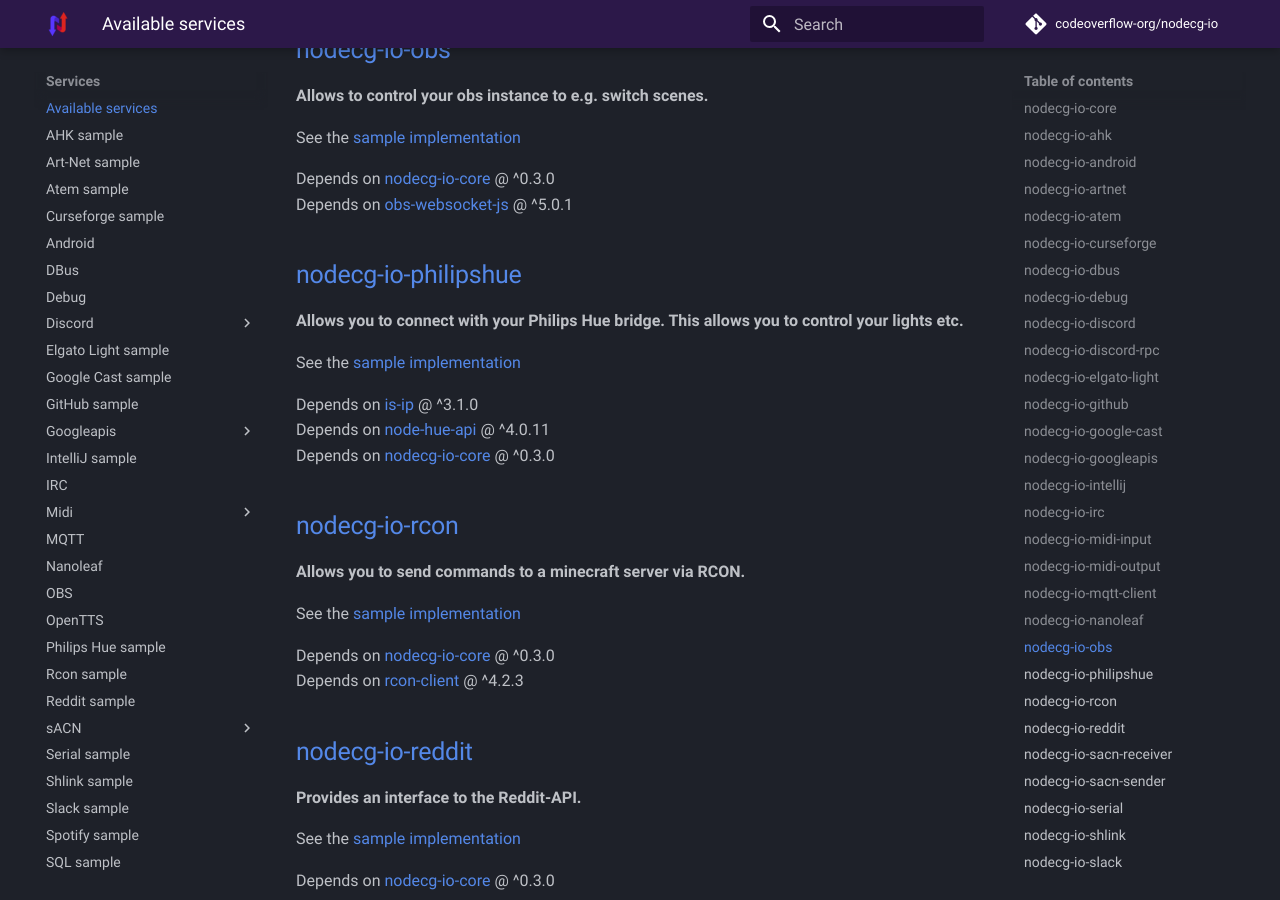
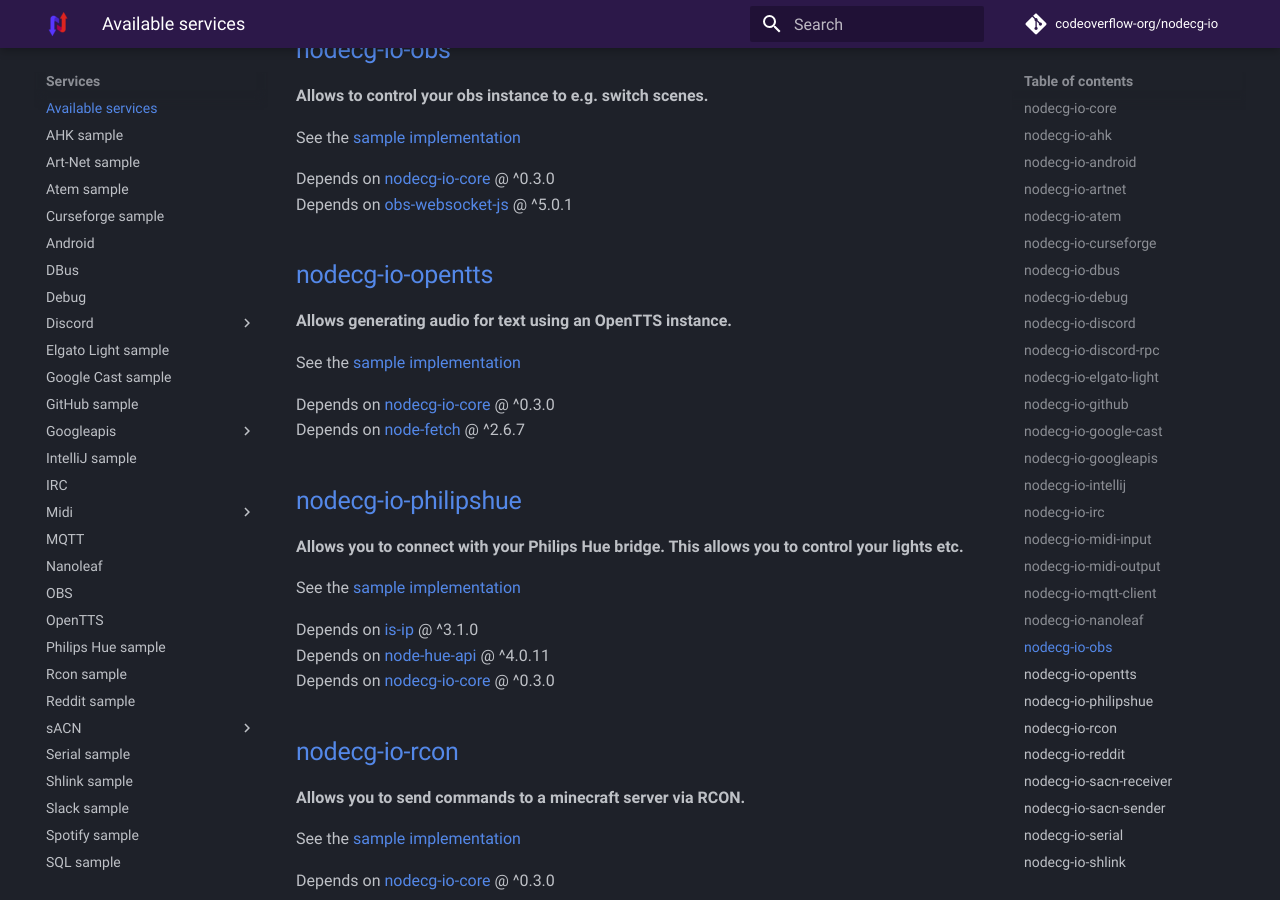
Before and after one commit to codeoverflow-org/nodecg-io-docs, an MkDocs documentation site: the page built from docs/services.md, in a window 1280 px wide and 900 px high, scrolled down 4943 px. Built offline with MkDocs 1.6.1 and Material for MkDocs 9.7.7, drawn with Linux system fonts in a browser that asks for light colours; comment, search, counter and statistics services are not loaded; the version menu is left out.

Commit message:
Update generated documentation (codeoverflow-org/nodecg-io@1b2a12d2a7012520c6f8c9fee7edeefdfb066beb)

```diff
--- a/docs/services.md
+++ b/docs/services.md
@@ -197,6 +197,15 @@
 
 Depends on [nodecg-io-core](https://github.com/codeoverflow-org/nodecg-io/tree/main/nodecg-io-core) @ ^0.3.0 <br>
 Depends on [obs-websocket-js](https://www.npmjs.com/package/obs-websocket-js) @ ^5.0.1 <br>
+
+## [nodecg-io-opentts](https://github.com/codeoverflow-org/nodecg-io/tree/main/services/nodecg-io-opentts)
+
+**Allows generating audio for text using an OpenTTS instance.**
+
+See the [sample implementation](samples/opentts.md)
+
+Depends on [nodecg-io-core](https://github.com/codeoverflow-org/nodecg-io/tree/main/nodecg-io-core) @ ^0.3.0 <br>
+Depends on [node-fetch](https://www.npmjs.com/package/node-fetch) @ ^2.6.7 <br>
 
 ## [nodecg-io-philipshue](https://github.com/codeoverflow-org/nodecg-io/tree/main/services/nodecg-io-philipshue)
 
```
Also changed, not shown: docs/dependencies.md (+3 -0 lines), docs/index.md (+1 -1 lines).
